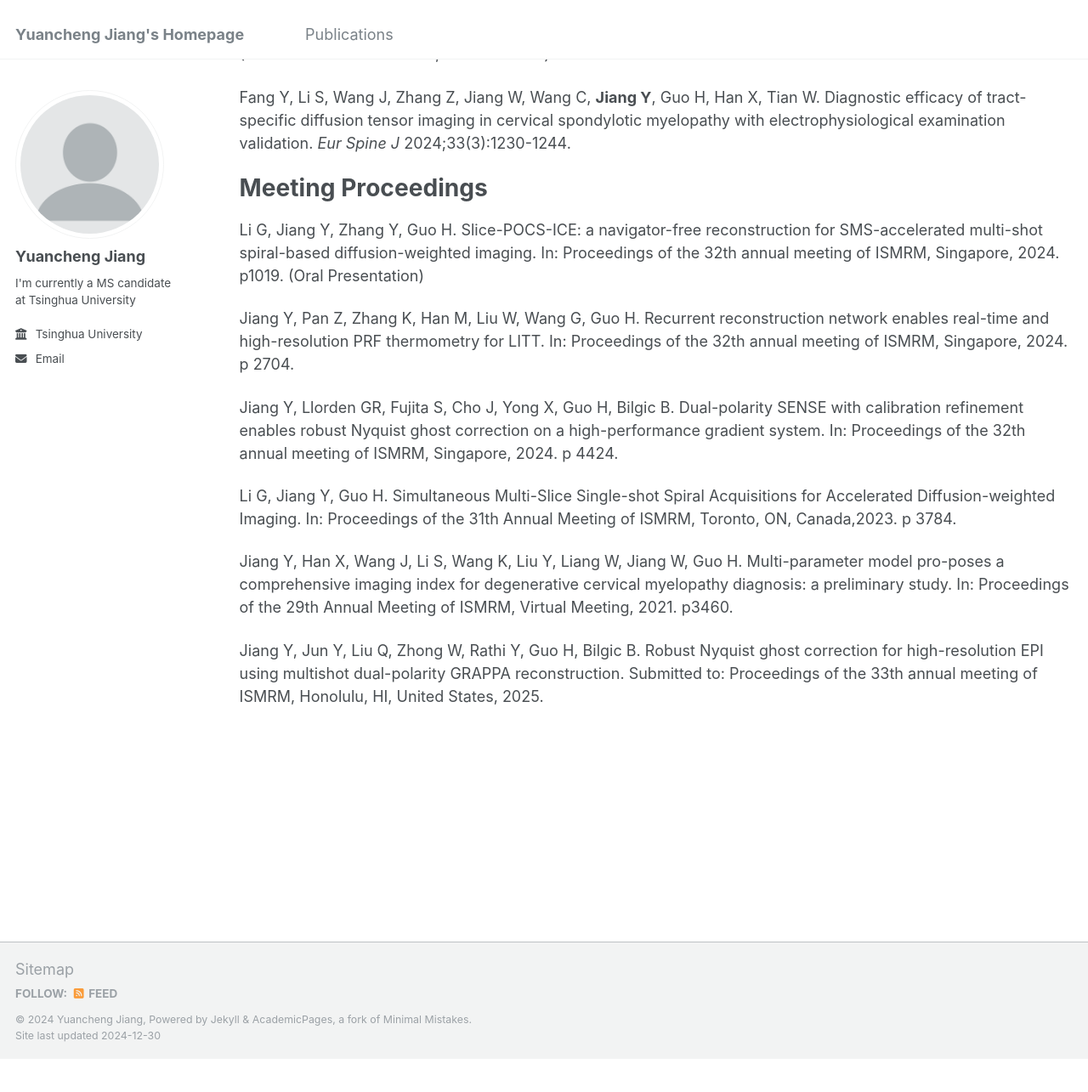
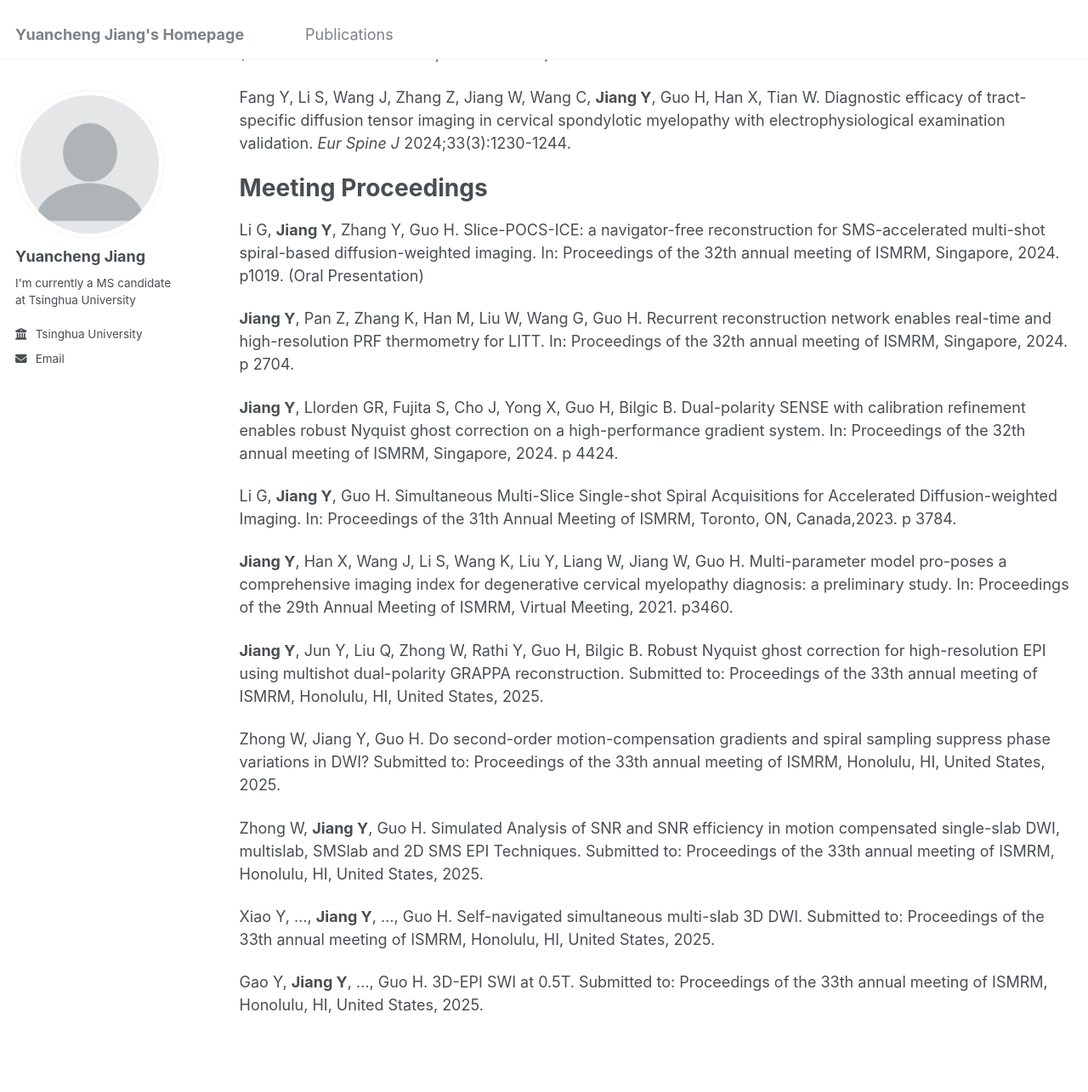
Before and after one commit to jiang-yc18/jiang-yc18.github.io, a Jekyll site: the page built from _pages/publications.md, in a window 1280 px wide and 1400 px high, scrolled down 281 px. Shown: the top 1285 px of the window at 85% size. Built offline with Jekyll 4.4.1, drawn with Linux system fonts in a browser that asks for light colours; our own code applies the rules of GitHub Pages for plain Markdown files; before the commit the page ends 1527 px from its top, so only the background shows below that.

Commit message:
update publication

```diff
--- a/_pages/publications.md
+++ b/_pages/publications.md
@@ -12,16 +12,25 @@ Pan Z #, **Jiang Y** #, Li S, Lu W, Han M, Kuang Y, Sun H, Wang X, Bai J, Liu W,
 
 Fang Y, Li S, Wang J, Zhang Z, Jiang W, Wang C, **Jiang Y**, Guo H, Han X, Tian W. Diagnostic efficacy of tract-specific diffusion tensor imaging in cervical spondylotic myelopathy with electrophysiological examination validation. *Eur Spine J* 2024;33(3):1230-1244.
 
+
 # Meeting Proceedings
 
-Li G, Jiang Y, Zhang Y, Guo H. Slice-POCS-ICE: a navigator-free reconstruction for SMS-accelerated multi-shot spiral-based diffusion-weighted imaging. In: Proceedings of the 32th annual meeting of ISMRM, Singapore, 2024. p1019. (Oral Presentation)
+Li G, **Jiang Y**, Zhang Y, Guo H. Slice-POCS-ICE: a navigator-free reconstruction for SMS-accelerated multi-shot spiral-based diffusion-weighted imaging. In: Proceedings of the 32th annual meeting of ISMRM, Singapore, 2024. p1019. (Oral Presentation)
 
-Jiang Y, Pan Z, Zhang K, Han M, Liu W, Wang G, Guo H. Recurrent reconstruction network enables real-time and high-resolution PRF thermometry for LITT. In: Proceedings of the 32th annual meeting of ISMRM, Singapore, 2024. p 2704.
+**Jiang Y**, Pan Z, Zhang K, Han M, Liu W, Wang G, Guo H. Recurrent reconstruction network enables real-time and high-resolution PRF thermometry for LITT. In: Proceedings of the 32th annual meeting of ISMRM, Singapore, 2024. p 2704.
 
-Jiang Y, Llorden GR, Fujita S, Cho J, Yong X, Guo H, Bilgic B. Dual-polarity SENSE with calibration refinement enables robust Nyquist ghost correction on a high-performance gradient system. In: Proceedings of the 32th annual meeting of ISMRM, Singapore, 2024. p 4424.
+**Jiang Y**, Llorden GR, Fujita S, Cho J, Yong X, Guo H, Bilgic B. Dual-polarity SENSE with calibration refinement enables robust Nyquist ghost correction on a high-performance gradient system. In: Proceedings of the 32th annual meeting of ISMRM, Singapore, 2024. p 4424.
 
-Li G, Jiang Y, Guo H. Simultaneous Multi-Slice Single-shot Spiral Acquisitions for Accelerated Diffusion-weighted Imaging. In: Proceedings of the 31th Annual Meeting of ISMRM, Toronto, ON, Canada,2023. p 3784.
+Li G, **Jiang Y**, Guo H. Simultaneous Multi-Slice Single-shot Spiral Acquisitions for Accelerated Diffusion-weighted Imaging. In: Proceedings of the 31th Annual Meeting of ISMRM, Toronto, ON, Canada,2023. p 3784.
 
-Jiang Y, Han X, Wang J, Li S, Wang K, Liu Y, Liang W, Jiang W, Guo H. Multi-parameter model pro-poses a comprehensive imaging index for degenerative cervical myelopathy diagnosis: a preliminary study. In: Proceedings of the 29th Annual Meeting of ISMRM, Virtual Meeting, 2021. p3460.
+**Jiang Y**, Han X, Wang J, Li S, Wang K, Liu Y, Liang W, Jiang W, Guo H. Multi-parameter model pro-poses a comprehensive imaging index for degenerative cervical myelopathy diagnosis: a preliminary study. In: Proceedings of the 29th Annual Meeting of ISMRM, Virtual Meeting, 2021. p3460.
 
-Jiang Y, Jun Y, Liu Q, Zhong W, Rathi Y, Guo H, Bilgic B. Robust Nyquist ghost correction for high-resolution EPI using multishot dual-polarity GRAPPA reconstruction. Submitted to: Proceedings of the 33th annual meeting of ISMRM, Honolulu, HI, United States, 2025.
+**Jiang Y**, Jun Y, Liu Q, Zhong W, Rathi Y, Guo H, Bilgic B. Robust Nyquist ghost correction for high-resolution EPI using multishot dual-polarity GRAPPA reconstruction. Submitted to: Proceedings of the 33th annual meeting of ISMRM, Honolulu, HI, United States, 2025.
+
+Zhong W, Jiang Y, Guo H. Do second-order motion-compensation gradients and spiral sampling suppress phase variations in DWI? Submitted to: Proceedings of the 33th annual meeting of ISMRM, Honolulu, HI, United States, 2025.
+
+Zhong W, **Jiang Y**, Guo H. Simulated Analysis of SNR and SNR efficiency in motion compensated single-slab DWI, multislab, SMSlab and 2D SMS EPI Techniques. Submitted to: Proceedings of the 33th annual meeting of ISMRM, Honolulu, HI, United States, 2025.
+
+Xiao Y, ..., **Jiang Y**, ..., Guo H. Self-navigated simultaneous multi-slab 3D DWI. Submitted to: Proceedings of the 33th annual meeting of ISMRM, Honolulu, HI, United States, 2025.
+
+Gao Y, **Jiang Y**, ..., Guo H. 3D-EPI SWI at 0.5T. Submitted to: Proceedings of the 33th annual meeting of ISMRM, Honolulu, HI, United States, 2025.
```
Also changed, not shown: _pages/about.md (+2 -2 lines).
